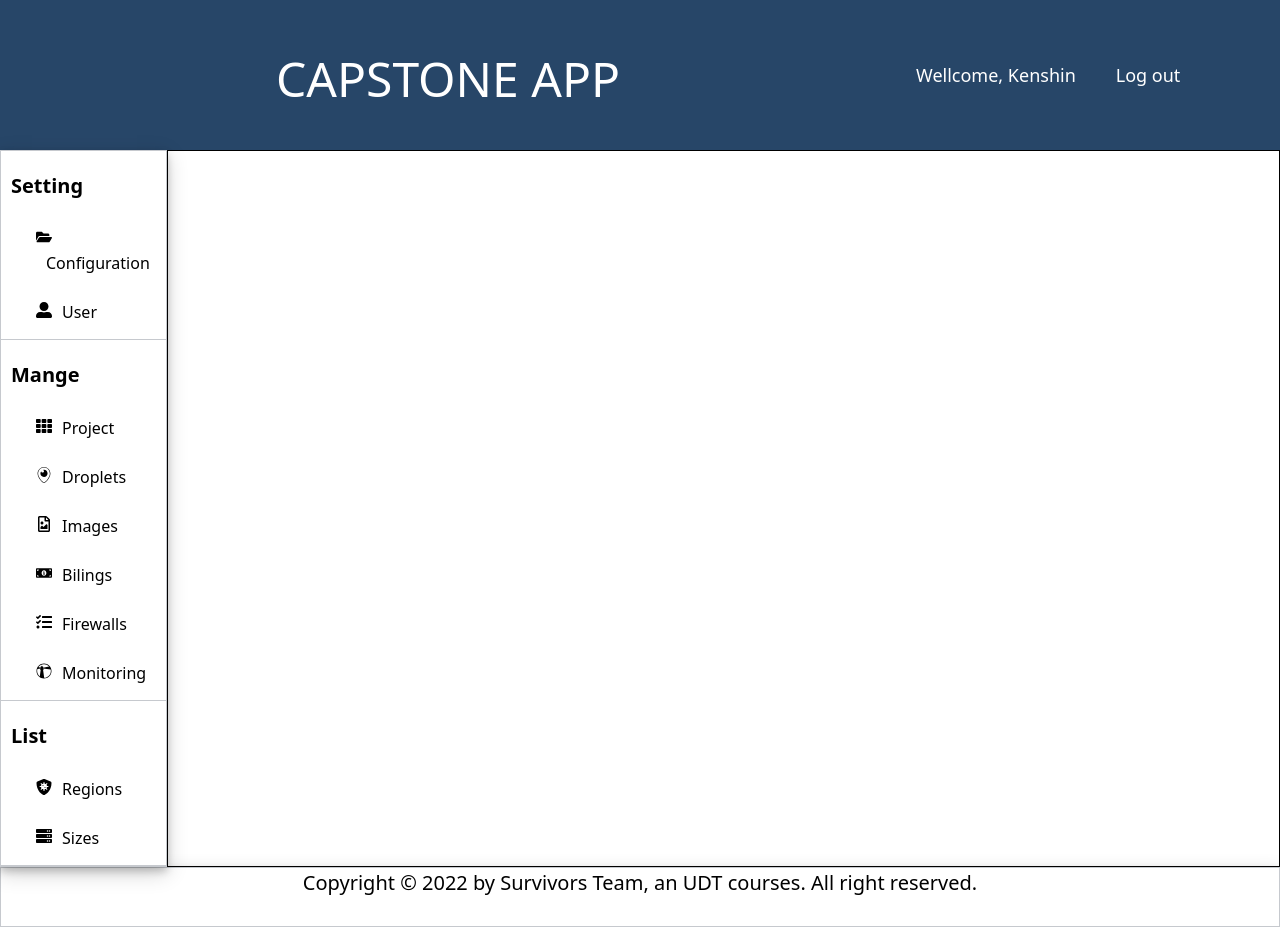
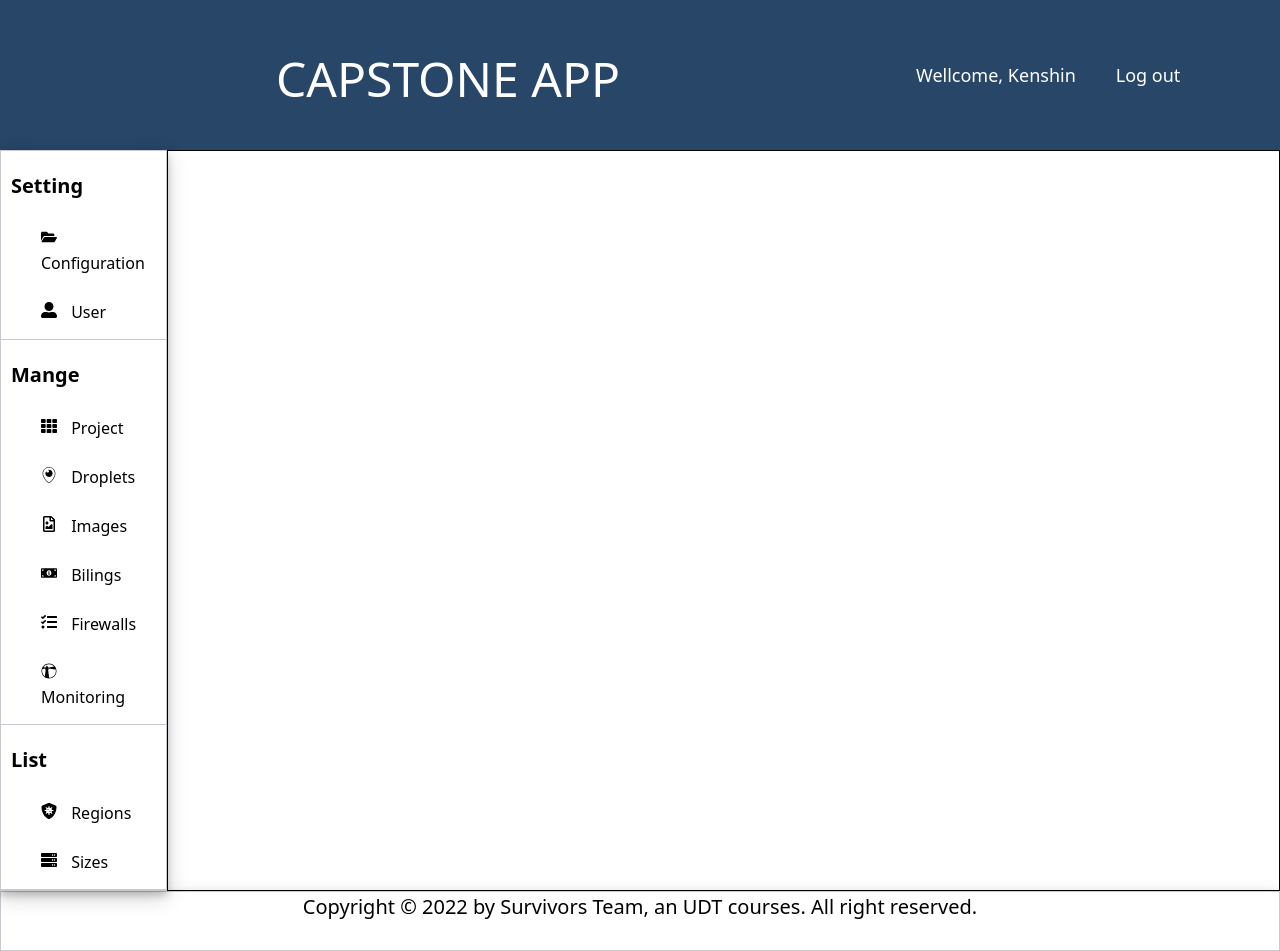
Before and after one commit to quangvinhln2008/CapstoneApp-Front-End, a Next.js app: page / in a window 1280 px wide. Before the commit the page ends 927 px from the top, so only its background shows below. Built offline with nearby package versions, Linux system fonts and the light colour scheme.

Commit message:
SCP-42| Edit navigation component

```diff
--- a/components/Layouts/Navigation/index.tsx
+++ b/components/Layouts/Navigation/index.tsx
@@ -20,56 +20,66 @@ const Navigation = () => {
       <div className={style.navGroup}>
         <p>Setting</p>
         <div className={style.navLink}>
-          <div className={style.navLinkItem}>
-            <FaFolderOpen />
-            <Link href="/accounts/configuration">Configuration</Link>
-          </div>
-          <div className={style.navLinkItem}>
-            <FaUserAlt />
-            <Link href="/users">User</Link>
-          </div>
+          <Link href="/accounts/configuration">
+            <a className={style.navLinkItem}>
+              <FaFolderOpen /> Configuration
+            </a>
+          </Link>
+          <Link href="/users">
+            <a className={style.navLinkItem}>
+              <FaUserAlt /> User
+            </a>
+          </Link>
         </div>
       </div>
       <div className={style.navGroup}>
         <p>Mange</p>
         <div className={style.navLink}>
-          <div className={style.navLinkItem}>
-            <FaTh />
-            <Link href="/accounts/SignIn">Project</Link>
-          </div>
-          <div className={style.navLinkItem}>
-            <FaPeriscope />
-            <Link href="/droplets">Droplets</Link>
-          </div>
-          <div className={style.navLinkItem}>
-            <FaRegFileImage />
-            <Link href="/images">Images</Link>
-          </div>
-          <div className={style.navLinkItem}>
-            <FaMoneyBillAlt />
-            <Link href="/billing">Bilings</Link>
-          </div>
-          <div className={style.navLinkItem}>
-            <FaTasks />
-            <Link href="/firewalls">Firewalls</Link>
-          </div>
-          <div className={style.navLinkItem}>
-            <FaWatchmanMonitoring />
-            <Link href="/monitoring">Monitoring</Link>
-          </div>
+          <Link href="/accounts/SignIn">
+            <a className={style.navLinkItem}>
+              <FaTh /> Project
+            </a>
+          </Link>
+          <Link href="/droplets">
+            <a className={style.navLinkItem}>
+              <FaPeriscope /> Droplets
+            </a>
+          </Link>
+          <Link href="/images">
+            <a className={style.navLinkItem}>
+              <FaRegFileImage /> Images
+            </a>
+          </Link>
+          <Link href="/billing">
+            <a className={style.navLinkItem}>
+              <FaMoneyBillAlt /> Bilings
+            </a>
+          </Link>
+          <Link href="/firewalls">
+            <a className={style.navLinkItem}>
+              <FaTasks /> Firewalls
+            </a>
+          </Link>
+          <Link href="/monitorings">
+            <a className={style.navLinkItem}>
+              <FaWatchmanMonitoring /> Monitoring
+            </a>
+          </Link>
         </div>
       </div>
       <div className={style.navGroup}>
         <p>List</p>
         <div className={style.navLink}>
-          <div className={style.navLinkItem}>
-            <FaShieldVirus />
-            <Link href="/regions">Regions</Link>
-          </div>
-          <div className={style.navLinkItem}>
-            <FaServer />
-            <Link href="/sizes">Sizes</Link>
-          </div>
+          <Link href="/regions">
+            <a className={style.navLinkItem}>
+              <FaShieldVirus /> Regions
+            </a>
+          </Link>
+          <Link href="/sizes">
+            <a className={style.navLinkItem}>
+              <FaServer /> Sizes
+            </a>
+          </Link>
         </div>
       </div>
     </div>
--- a/components/Layouts/Navigation/navigation.module.scss
+++ b/components/Layouts/Navigation/navigation.module.scss
@@ -11,6 +11,7 @@
 
     svg {
       vertical-align: baseline;
+      margin-right: 10px;
     }
 
     p {
@@ -28,12 +29,10 @@
         margin: 5px;
         padding: 10px;
         display: block;
-
-        a {
-          margin-left: 10px;
-          color: #000;
-          text-decoration: none;
-        }
+        margin-left: 10px;
+        color: #000;
+        text-decoration: none;
+        align-items: center;
 
         &:hover {
           background-color: #c6c9ce;
```
